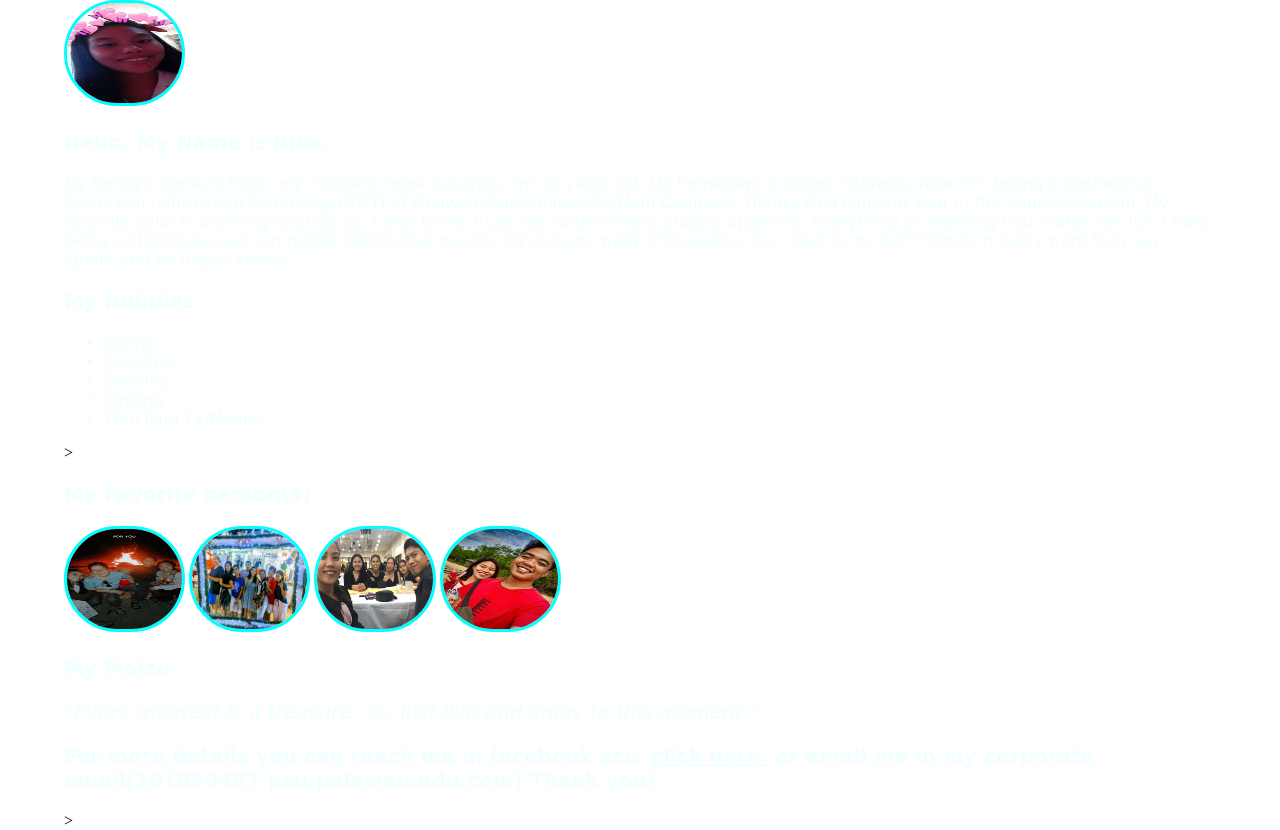
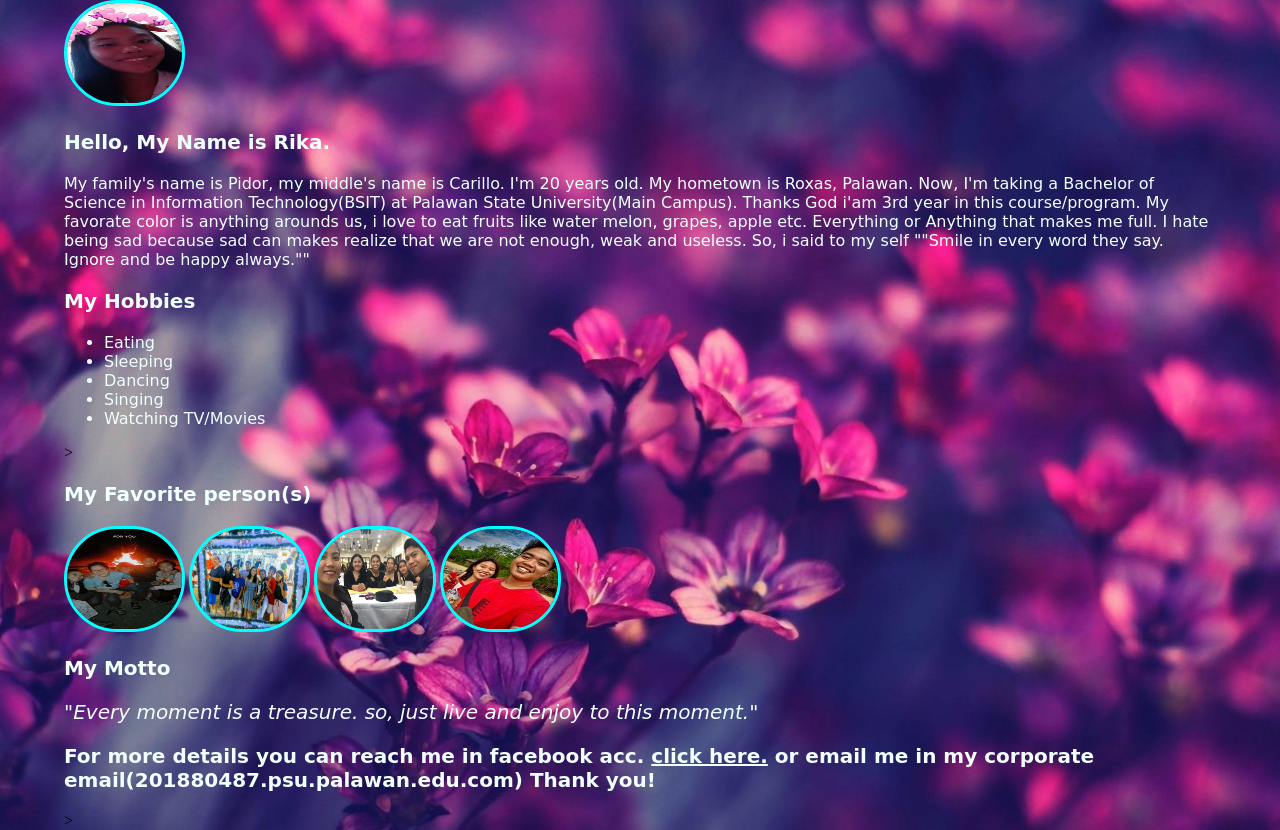
Before and after one commit to rmcpidor/rmcpidor.github.io, a plain HTML site: page index.html in a window 1280 px wide. Drawn offline with Linux system fonts and the light colour scheme; files whose address does not match are found by name.

Commit message:
Update index.html

```diff
--- a/index.html
+++ b/index.html
@@ -8,7 +8,7 @@
     <style>
 
               body{
-                 background: url(Flower.jpg);
+                 background: url(Images/Flower.jpg);
                  background-position: center;
                  background-repeat: no-repeat;
                  background-size: cover;
```
